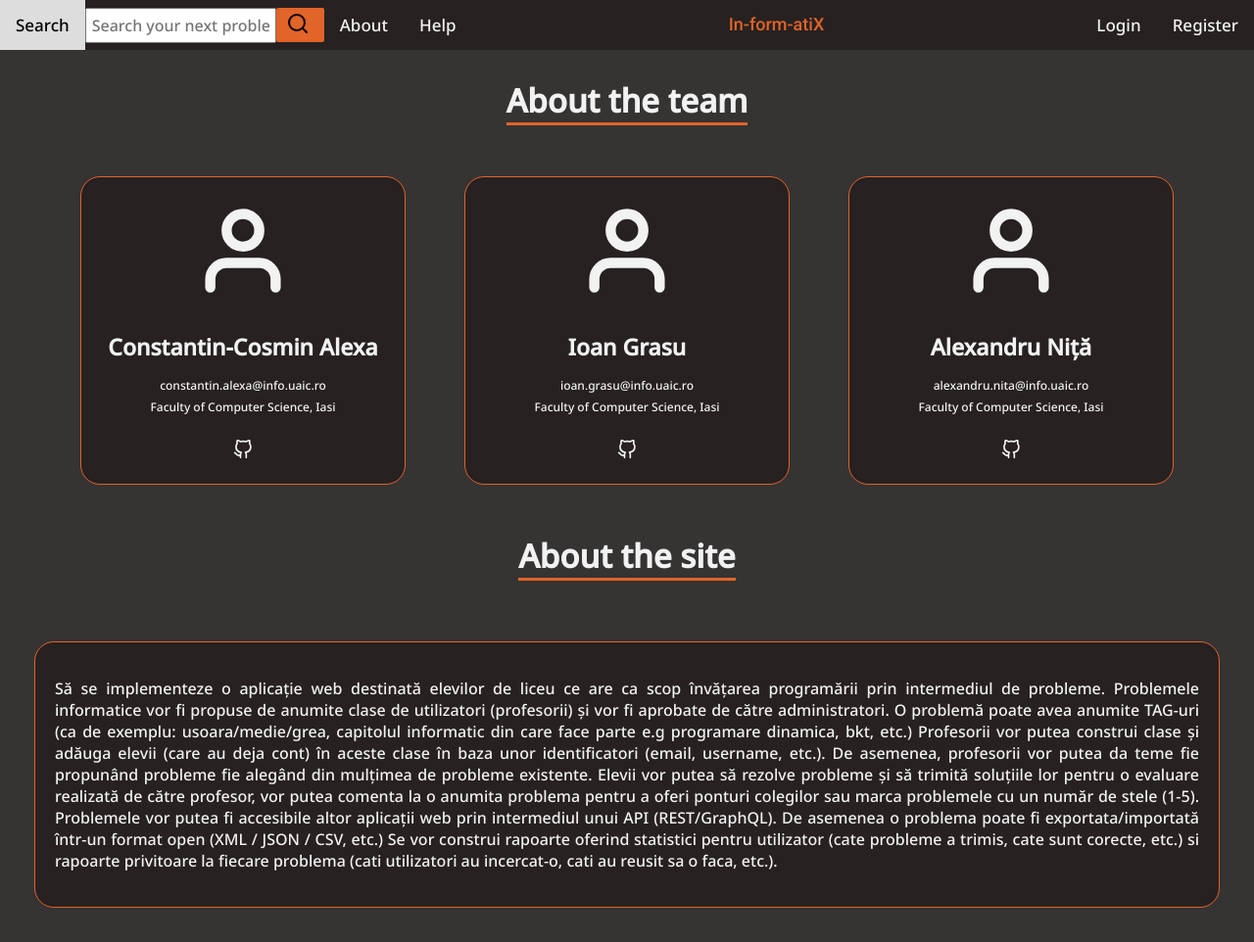
After one commit to ValeuDoamne/In-form-atiX, a PHP site: page /about.html in a window 1280 px wide. The commit adds this page. Shown: the whole page at 98% size. Run offline with PHP 8.4, Linux system fonts and the light colour scheme.

Commit message:
Add files via upload

```diff
--- /dev/null
+++ b/about.html
@@ -0,0 +1,74 @@
+<!DOCTYPE html>
+<html lang="en">
+<head>
+    <meta charset="UTF-8">
+    <meta http-equiv="X-UA-Compatible" content="IE=edge">
+    <meta name="viewport" content="width=device-width, initial-scale=1.0">
+    <title>About us</title>
+    <link rel="stylesheet" href="./assets/css/style.css" />
+    <link rel="preconnect" href="https://fonts.googleapis.com">
+    <link rel="preconnect" href="https://fonts.gstatic.com" crossorigin>
+    <link href="https://fonts.googleapis.com/css2?family=Roboto:wght@100;500&display=swap" rel="stylesheet">
+    <link href="https://fonts.googleapis.com/css2?family=Noto+Sans:wght@500&display=swap" rel="stylesheet">
+</head>
+<body>
+    <header class="topnav">
+        <div class="topnav-left">
+            <a href="./search.php">Search</a>
+            <form class="searchbar" action="./search.php">
+                <input type="text" name="search" placeholder="Search your next problem...."/>
+                <button type="submit">
+                    <img src="./assets/imgs/search.svg" onerror="Search" />
+                </button>
+            </form>
+            <a href="about.html">About</a>
+            <a href="help.html">Help</a>
+        </div>
+        <div>
+            <a href="index.html" class="title">In-form-atiX</a>
+        </div>
+        <div>
+            <a href="login.html">Login</a>
+            <a href="register.html">Register</a>
+        </div>
+    </header>
+
+    <div class="mainAbout">
+        <h1>About the team</h1>
+
+        <div class ="card-container">
+            <div class="card" itemscope itemtype="https://schema.org/Person">
+                <img src="./assets/imgs/defaultCardAbout.svg" class="userpic" itemprop="image">
+                <p class="name" itemprop="name"><span itemprop="givenName">Constantin-Cosmin</span> <span itemprop="familyName">Alexa</span></h2>
+                <p class="info" itemprop="email">constantin.alexa@info.uaic.ro</p>
+                <p class="info" itemprop="affiliation">Faculty of Computer Science, Iasi</p>
+                <a href = "https://github.com/ValeuDoamne" itemprop="url"><img src="./assets/imgs/githubCardAbout.svg" class="connections"></a>
+            </div>
+
+            <div class="card" itemscope itemtype="https://schema.org/Person">
+                <img src="./assets/imgs/defaultCardAbout.svg" class="userpic" itemprop="image">
+                <p class="name" itemprop="name"><span itemprop="givenName">Ioan</span> <span itemprop="familyName">Grasu</span></h2>
+                <p class="info" itemprop="email">ioan.grasu@info.uaic.ro</p>
+                <p class="info" itemprop="affiliation">Faculty of Computer Science, Iasi</p>
+                <a href = "https://github.com/lGnyte" itemprop="url"><img src="./assets/imgs/githubCardAbout.svg" class="connections"></a>
+            </div>
+
+            <div class="card" itemscope itemtype="https://schema.org/Person">
+                <img src="./assets/imgs/defaultCardAbout.svg" class="userpic" itemprop="image">
+                <p class="name" itemprop="name"><span itemprop="givenName">Alexandru</span> <span itemprop="familyName">Niță</span></h2>
+                <p class="info" itemprop="email"> alexandru.nita@info.uaic.ro</p>
+                <p class="info" itemprop="affiliation">Faculty of Computer Science, Iasi</p>
+                <a href = "https://github.com/Allexor" itemprop="url"><img src="./assets/imgs/githubCardAbout.svg" class="connections"></a>
+            </div>
+        </div>
+
+        <h2>About the site</h2>
+
+        <div class="card-container">
+            <div class = "informationCard">
+                <p>Să se implementeze o aplicație web destinată elevilor de liceu ce are ca scop învățarea programării prin intermediul de probleme. Problemele informatice vor fi propuse de anumite clase de utilizatori (profesorii) și vor fi aprobate de către administratori. O problemă poate avea anumite TAG-uri (ca de exemplu: usoara/medie/grea, capitolul informatic din care face parte e.g programare dinamica, bkt, etc.) Profesorii vor putea construi clase și adăuga elevii (care au deja cont) în aceste clase în baza unor identificatori (email, username, etc.). De asemenea, profesorii vor putea da teme fie propunând probleme fie alegând din mulțimea de probleme existente. Elevii vor putea să rezolve probleme și să trimită soluțiile lor pentru o evaluare realizată de către profesor, vor putea comenta la o anumita problema pentru a oferi ponturi colegilor sau marca problemele cu un număr de stele (1-5). Problemele vor putea fi accesibile altor aplicații web prin intermediul unui API (REST/GraphQL). De asemenea o problema poate fi exportata/importată într-un format open (XML / JSON / CSV, etc.) Se vor construi rapoarte oferind statistici pentru utilizator (cate probleme a trimis, cate sunt corecte, etc.) si rapoarte privitoare la fiecare problema (cati utilizatori au incercat-o, cati au reusit sa o faca, etc.).</p>
+            </div>
+        </div>
+    </div>
+</body>
+</html>
--- a/assets/css/style.css
+++ b/assets/css/style.css
@@ -1,5 +1,5 @@
  /* Add a black background color to the top navigation */
-html, body {
+ html, body {
     margin: 0px;
 }
 
@@ -8,7 +8,7 @@ body {
     color: #F6E9E9;
 }
 
-a, h1, h2, h3, h4, p {
+a, h2, h3, h4, p {
     font-family: 'Noto Sans', sans-serif;
 }
 
@@ -17,6 +17,7 @@ a {
 }
 
 h1 {
+    font-family: 'Noto Sans', sans-serif;
     color: #E16428;
 }
 
@@ -242,3 +243,81 @@ h1 {
 #sidenav h1 {
     text-align: center;
 }
+
+/* Start About Section */
+.mainAbout {
+    margin-top: 60px;
+    text-align:center;
+}
+
+.mainAbout h1 {
+    margin-top: 20px;
+    font-size: 33px;
+    color:#f2f2f2;
+    border-bottom: 3px solid #E16428;
+    display: inline-block;
+}
+
+.mainAbout h2 {
+    margin-top: 20px;
+    font-size: 33px;
+    color:#f2f2f2;
+    border-bottom: 3px solid #E16428;
+    display: inline-block;
+}
+
+.card-container {
+    display:flex;
+    justify-content: center;
+}
+
+.card {
+    border-radius: 20px;
+    border: 1px solid #E16428;
+    background-color: #272121;
+    color: #f2f2f2;
+    padding: 20px;
+    margin: 30px;
+    width: 290px;
+    text-align: center;
+}
+
+  .card .userpic {
+    border-radius: 20px;
+    width: 100px;
+    height: 100px;
+    margin: 5px;
+}
+
+  .card .connections {
+    width:20px;
+    height:20px;
+    margin-top:20px;
+}
+
+  .card .name {
+    font-size: 23px;
+    font-weight: bold;
+    margin-bottom: 15px;
+    font-family: 'Noto Sans', sans-serif;
+}
+
+  .card .info {
+    font-size: 12px;
+    margin-top: 5px;
+    margin-bottom: 5px;
+    font-family: 'Noto Sans', sans-serif;
+}
+
+  .informationCard
+  {
+    border-radius: 20px;
+    border: 1px solid #E16428;
+    background-color: #272121;
+    color: #f2f2f2;
+    padding: 20px;
+    margin: 35px;
+    width: 1270px;
+    text-align: justify;
+    font-family: 'Noto Sans', sans-serif;
+}
--- a/index.html
+++ b/index.html
@@ -59,7 +59,7 @@
             </div>
 
             <div id="news">
-                <h1 style="text-align: center;"">News</h1>
+                <h1 style="text-align: center;">News</h1>
                 <div class="news-box">
                     <div class="news-content">
                         <p class="news-date">
```
Also changed, not shown: assets/imgs/defaultCardAbout.svg (added), assets/imgs/githubCardAbout.svg (added).
